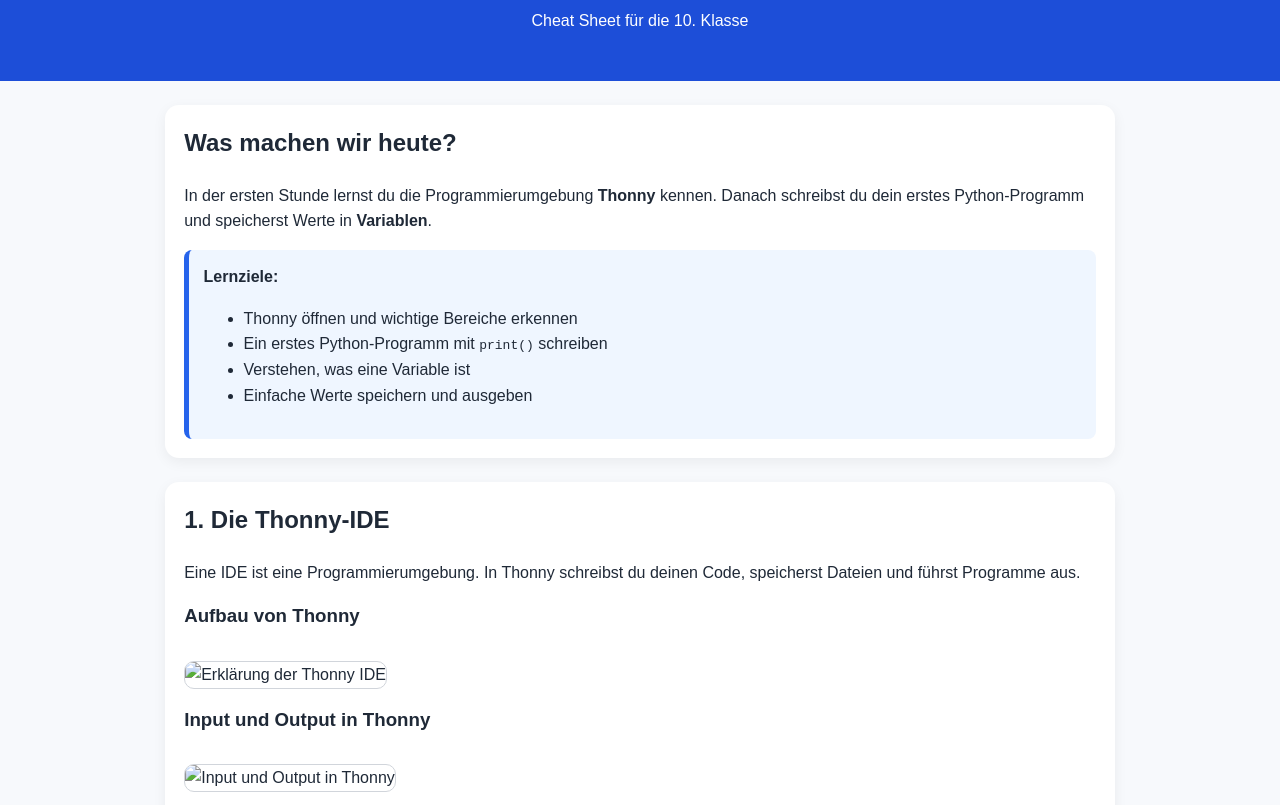
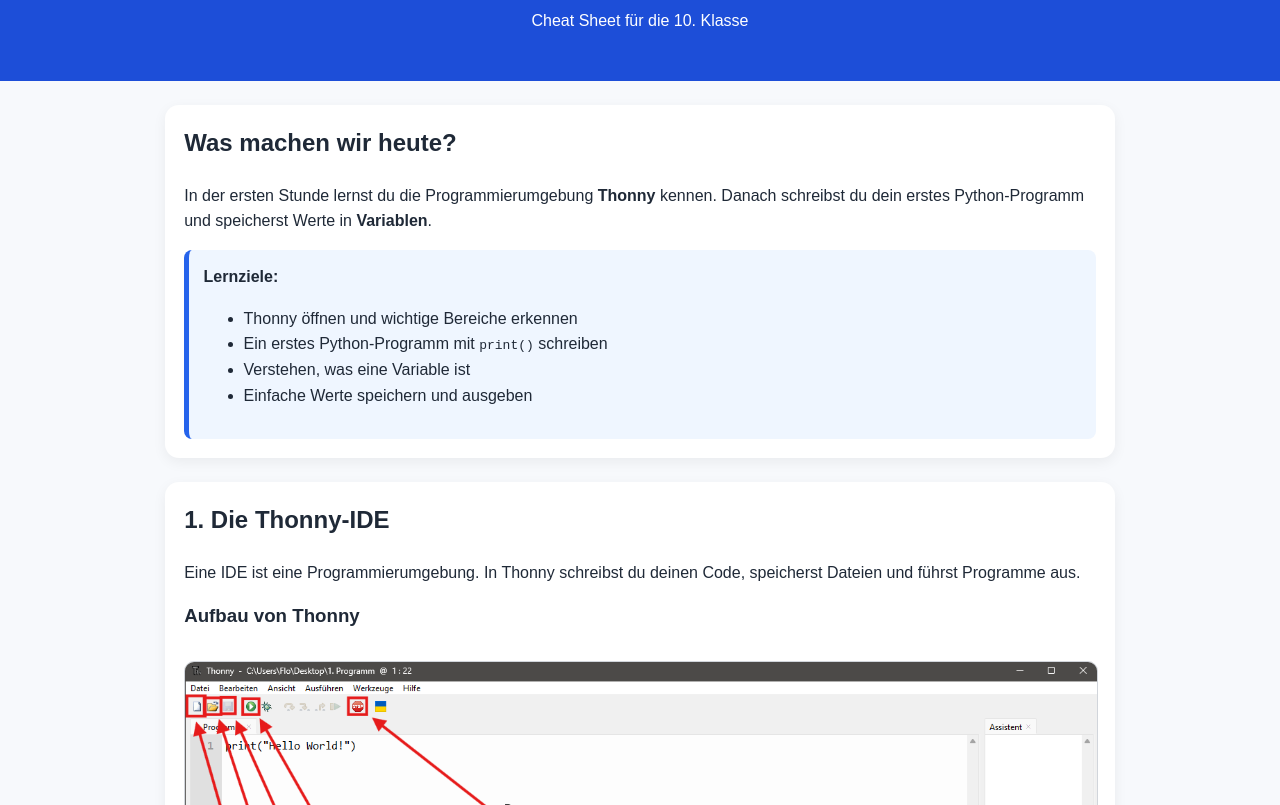
Before and after one commit to DukeFlooo/python-cheat-sheet, a plain HTML site: page index.html in a window 1280 px wide. Shown: the part 97-902 px from the top of the page. Drawn offline with Linux system fonts and the light colour scheme.

Commit message:
Update index.html

```diff
--- a/index.html
+++ b/index.html
@@ -110,10 +110,10 @@
       <p>Eine IDE ist eine Programmierumgebung. In Thonny schreibst du deinen Code, speicherst Dateien und führst Programme aus.</p>
 
       <h3>Aufbau von Thonny</h3>
-      <img src="./images/thonny-ide-erklaerung.png" alt="Erklärung der Thonny IDE" />
+      <img src="./1.png" alt="Erklärung der Thonny IDE" />
 
       <h3>Input und Output in Thonny</h3>
-      <img src="./images/thonny-ide-input-output.png" alt="Input und Output in Thonny" />
+      <img src="./2.png" alt="Input und Output in Thonny" />
 
       <div class="info">
         <strong>Wichtig:</strong>
```
